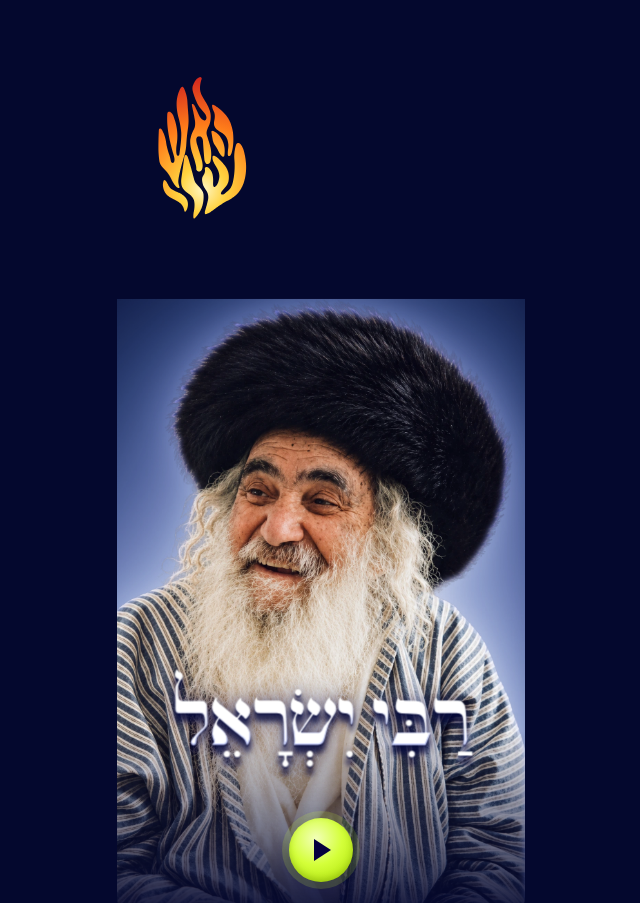
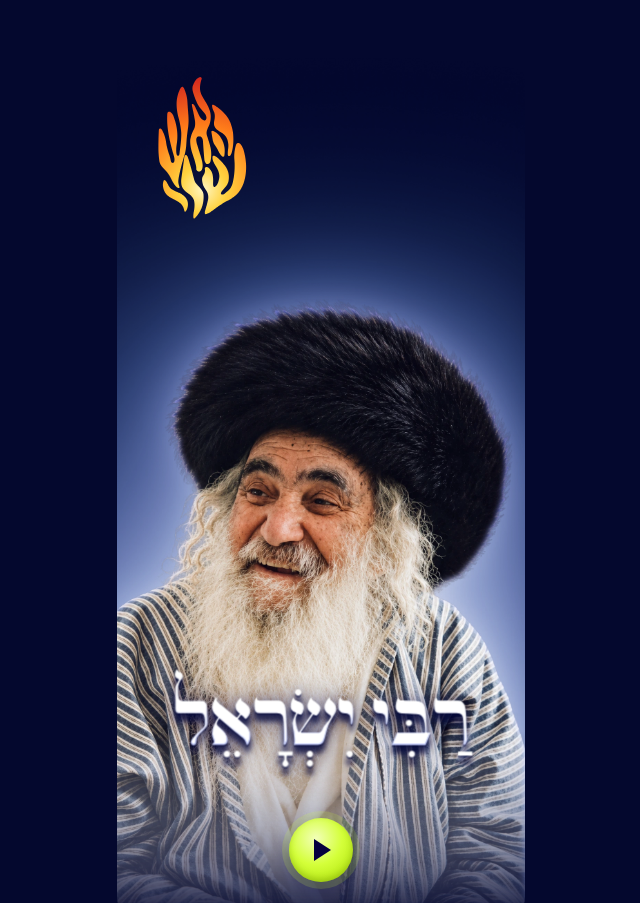
Before and after one commit to israelbitton-web/haesh-brand-preview, a plain HTML site: page index.html in a window 1280 px wide. Shown: the part 2683-3586 px from the top of the page, without its empty margins (319-959 px from the left). Drawn offline with Linux system fonts and the light colour scheme; animation ran at ten frames a second; a web font is replaced by a local one.

Commit message:
עדכון התצוגה

```diff
--- a/index.html
+++ b/index.html
@@ -231,7 +231,9 @@ body::before { content: ""; position: fixed; inset: 0; z-index: -1; pointer-even
 .sc .plate.namef::after { display: none; }
 .fr:not(.clear) { -webkit-mask-image: linear-gradient(transparent, #000 76px, #000 calc(100% - 76px), transparent); mask-image: linear-gradient(transparent, #000 76px, #000 calc(100% - 76px), transparent); }
 /* the Saba melts into the field below him (his coat is not cut by the frame); the button stays whole on top */
-.sabaf .stack { -webkit-mask-image: linear-gradient(to top, transparent 7%, #000 36%); mask-image: linear-gradient(to top, transparent 7%, #000 36%); }
+/* (a mask on the whole stack would clip his wide light at the stack's box: each layer fades in its own box) */
+.sabaf .stack .fig { -webkit-mask-image: linear-gradient(to top, transparent 7%, #000 36%); mask-image: linear-gradient(to top, transparent 7%, #000 36%); }
+.sabaf .stack .light { -webkit-mask-image: linear-gradient(to top, transparent 5%, #000 24%); mask-image: linear-gradient(to top, transparent 5%, #000 24%); }
 .sc h2, .sc .cap, .sc header { text-shadow: 0 1px 14px rgba(3, 6, 44, .75), 0 0 3px rgba(3, 6, 44, .5); }
 .sc .lf-card.sq .bars { height: 40px; }
 .sc .lf-card.sq .bars i { height: 40px; }
```
